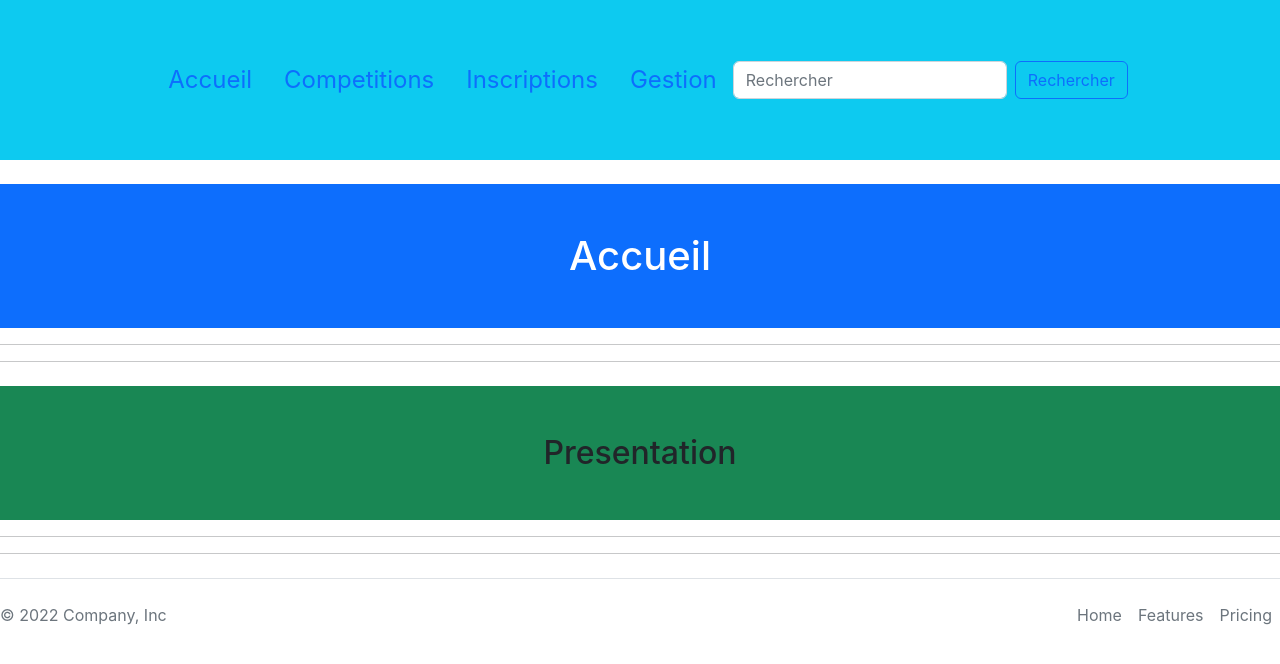
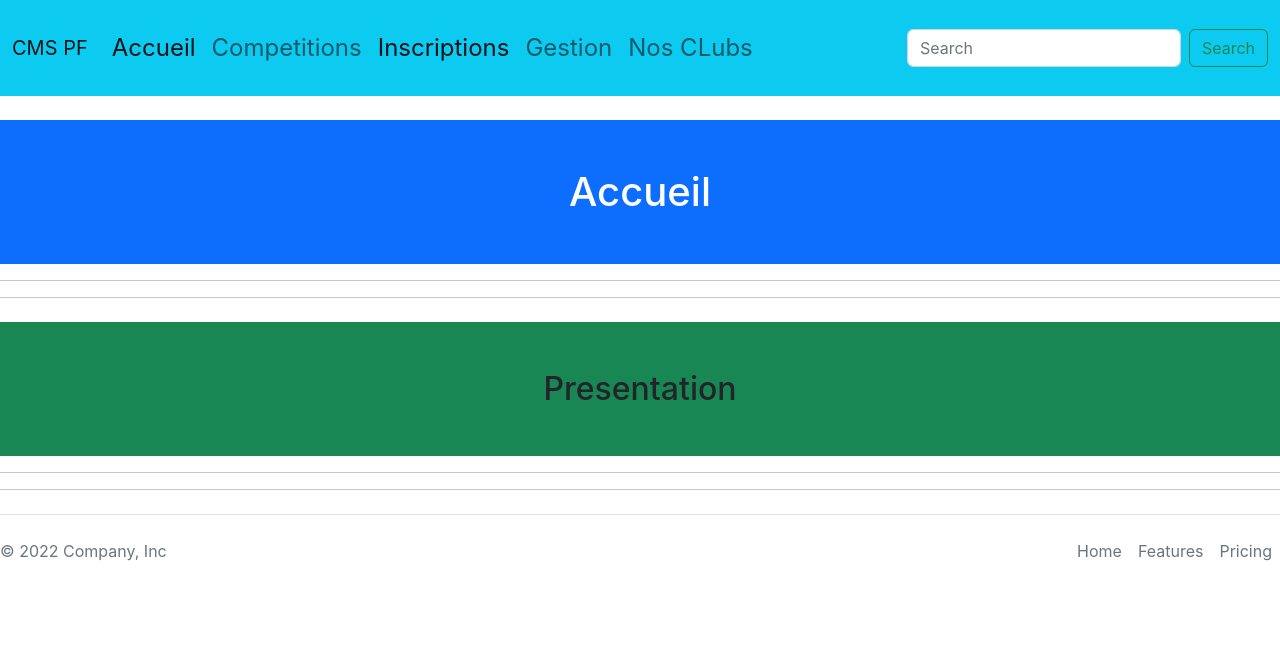
Before and after one commit to LEX-ONE7/Hackathon, a React (Create React App) app: page / in a window 1280 px wide. Shown: the top 664 px of the page. Built offline with nearby package versions, Linux system fonts and the light colour scheme.

Commit message:
LOGO A METTRE

```diff
--- a/src/components/Navbar.tsx
+++ b/src/components/Navbar.tsx
@@ -2,24 +2,37 @@ import * as React from 'react';
 const Navbar = () =>  {
     return (
 
-<ul className="navbar nav justify-content-center bg-info fs-4" style={{height:"10rem"}}>
+<nav className="navbar navbar-expand-lg bg-info fs-4" style={{height:"6rem"}}>
+  <div className="container-fluid">
+    <button className="navbar-toggler" type="button" data-bs-toggle="collapse" data-bs-target="#navbarTogglerDemo03" aria-controls="navbarTogglerDemo03" aria-expanded="false" aria-label="Toggle navigation">
+      <span className="navbar-toggler-icon"></span>
+    </button>
+    <a className="navbar-brand" href="#">CMS PF</a>
+    <div className="collapse navbar-collapse" id="navbarTogglerDemo03">
+      <ul className="navbar-nav me-auto mb-2 mb-lg-0">
         <li className="nav-item">
           <a className="nav-link active" aria-current="page" href="/">Accueil</a>
         </li>
         <li className="nav-item">
-    <a className="nav-link" href="/competitions">Competitions</a>
+          <a className="nav-link" aria-current ="page" href="/competitions">Competitions</a>
         </li>
         <li className="nav-item">
-    <a className="nav-link" href="/inscriptions">Inscriptions</a>
+          <a className="nav-link active" aria-current="page" href="/inscriptions">Inscriptions</a>
         </li>
         <li className="nav-item">
-    <a className="nav-link" href="/gestion">Gestion</a>
+          <a className="nav-link" aria-current="page" href="/gestion">Gestion</a>
         </li>
+        <li className="nav-item">
+          <a className="nav-link" aria-current ="page" href="/">Nos CLubs</a>
+        </li>
+      </ul>
       <form className="d-flex" role="search">
-      <input className="form-control me-2" type="search" placeholder="Rechercher" aria-label="Search"/>
-      <button className="btn btn-outline-primary" type="submit">Rechercher</button>
+        <input className="form-control me-2" type="search" placeholder="Search" aria-label="Search"/>
+        <button className="btn btn-outline-success" type="submit">Search</button>
       </form>
-</ul>
+    </div>
+  </div>
+</nav>
         );
     };
 
```
Lines whose indentation alone changed are shown as unchanged.
